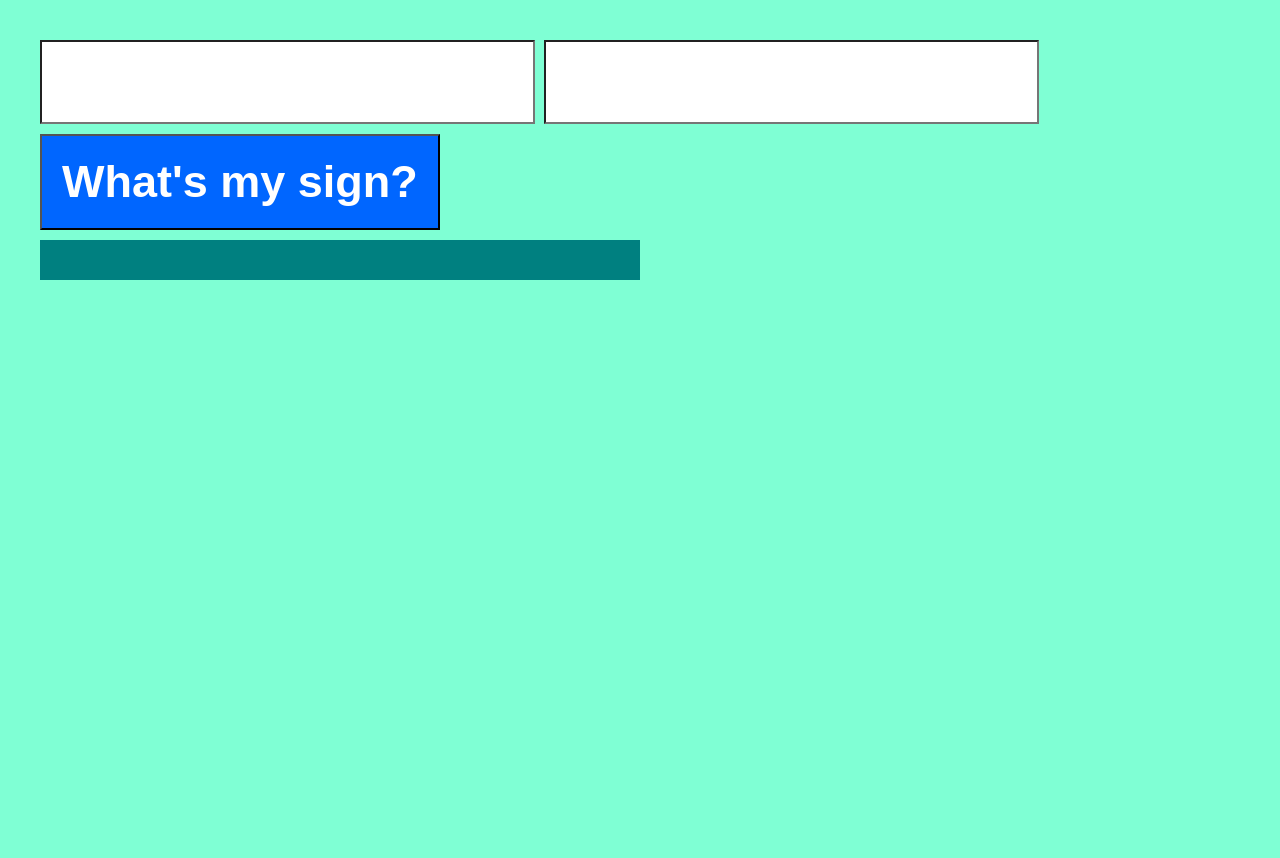
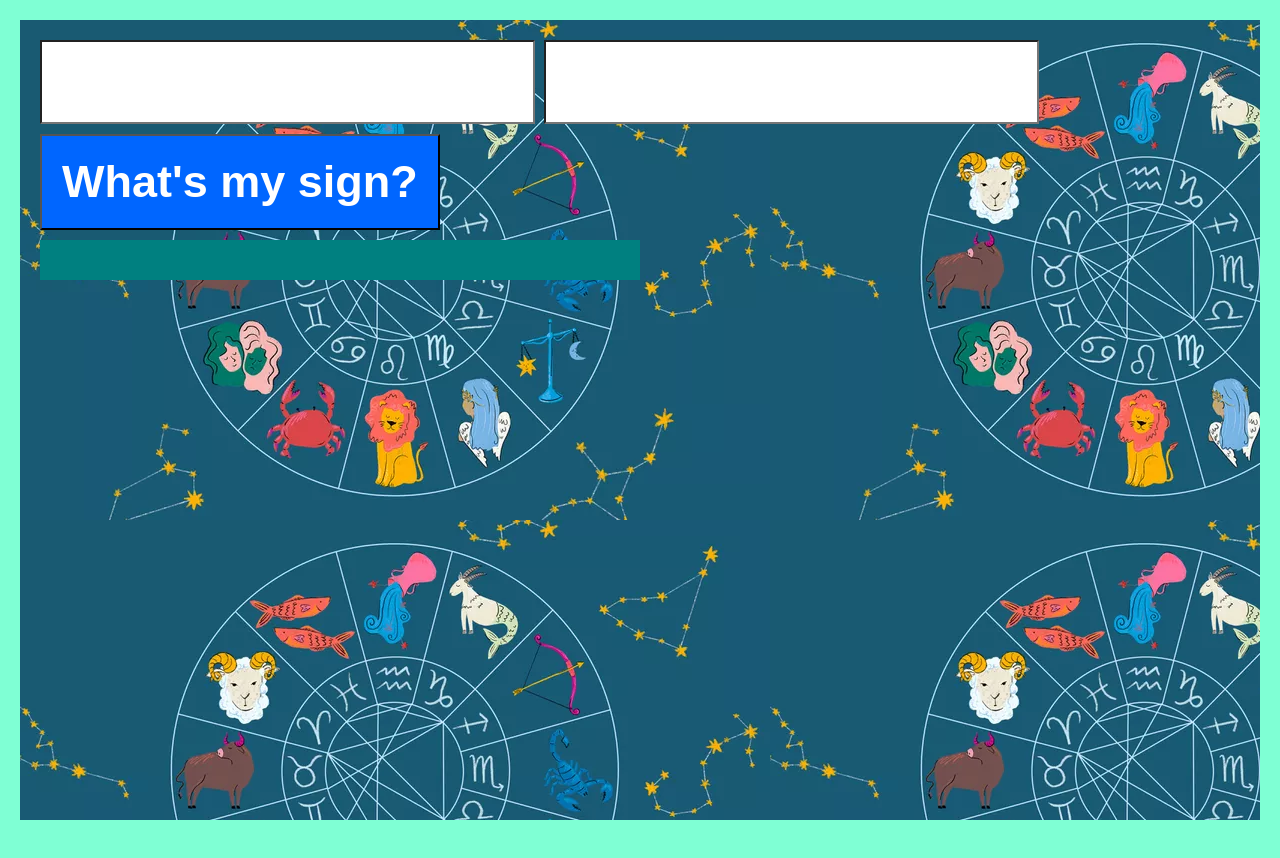
Before and after one commit to angy255/horoscope-app, a plain HTML site: page index.html in a window 1280 px wide. Drawn offline with Linux system fonts and the light colour scheme; the site is published under a folder, as on GitHub Pages, so addresses that start at the root find nothing.

Commit message:
update html file name

```diff
--- a/styles.css
+++ b/styles.css
@@ -9,7 +9,7 @@
 }
 
 body{
-  background-image: url('/img/zodiac.jpg');
+  background-image: url('img/zodiac.jpg');
   height: 100vh;
 
 }
```
Also changed, not shown: index.html (renamed from horoscope.html), 1 other file.
